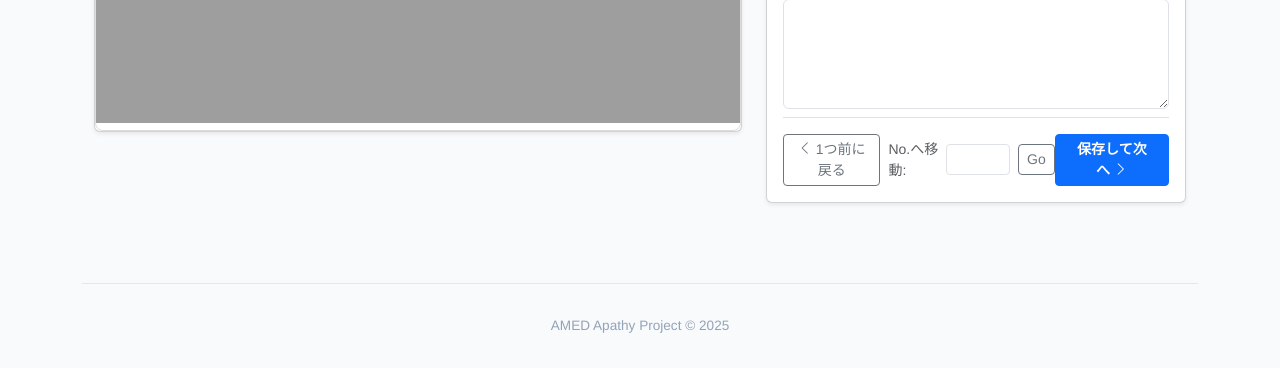
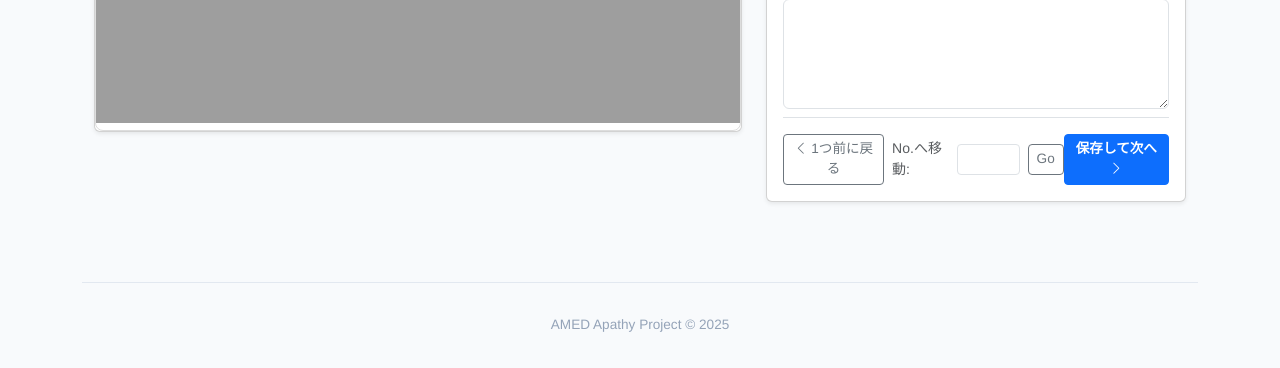
Before and after one commit to kasadera-creator/apathy_screen, a FastAPI app: page /secondary/1/1 in a window 1280 px wide. Shown: the part 1095-1463 px from the top of the page. Run offline with FastAPI, Linux system fonts and the light colour scheme; the visitor is signed in with stand-in values (Sample User, id 1); data comes from the database, SQL or seed files in the repository; data that the repository does not hold is empty.

Commit message:
Update secondary_review.html

```diff
--- a/templates/secondary_review.html
+++ b/templates/secondary_review.html
@@ -181,7 +181,7 @@
           <textarea class="form-control review-textarea" name="final_intervention" rows="4">{{ review.final_intervention or (auto.auto_intervention if auto else '') }}</textarea>
         </div>
 
-        <div class="d-flex justify-content-between align-items-center pt-3 border-top">
+        <div class="d-flex justify-content-between align-items-center pt-3 border-top nav-controls">
           <div class="d-flex gap-2">
             <button class="btn btn-sm btn-outline-secondary" type="submit" name="nav" value="prev" formnovalidate>
               <i class="bi bi-chevron-left"></i> 1つ前に戻る
@@ -189,13 +189,13 @@
 
             <div class="d-flex align-items-center gap-2">
               <span class="small text-muted">No.へ移動:</span>
-              <input type="number" name="jump_index" min="1" max="{{ progress_total }}" class="form-control form-control-sm" style="width:5rem;" />
+              <input type="number" name="jump_index" min="1" max="{{ progress_total }}" class="form-control form-control-sm" style="width:4.5rem;" />
               <button class="btn btn-sm btn-outline-secondary" type="submit" name="nav" value="jump" formnovalidate>Go</button>
             </div>
           </div>
 
           <div>
-            <button class="btn btn-sm btn-primary px-3 fw-bold" type="submit" name="nav" value="next">保存して次へ <i class="bi bi-chevron-right"></i></button>
+            <button class="btn btn-sm btn-primary px-2 fw-bold" type="submit" name="nav" value="next">保存して次へ <i class="bi bi-chevron-right"></i></button>
           </div>
         </div>
       </form>
@@ -253,6 +253,14 @@ details.gemini-box > summary{
   overflow-wrap: break-word;
 }
 
+/* Compact nav control buttons */
+.nav-controls .btn-sm {
+  padding-top: 0.28rem;
+  padding-bottom: 0.28rem;
+  font-size: 0.85rem;
+}
+.nav-controls input.form-control-sm { height: calc(1.5rem + 2px); padding: 0.25rem 0.4rem; font-size:0.85rem; }
+
 /* Decision buttons */
 .decision-btn.selected {
   box-shadow: 0 0 0 3px rgba(0,0,0,0.06) inset, 0 6px 18px rgba(0,0,0,0.06);
```
